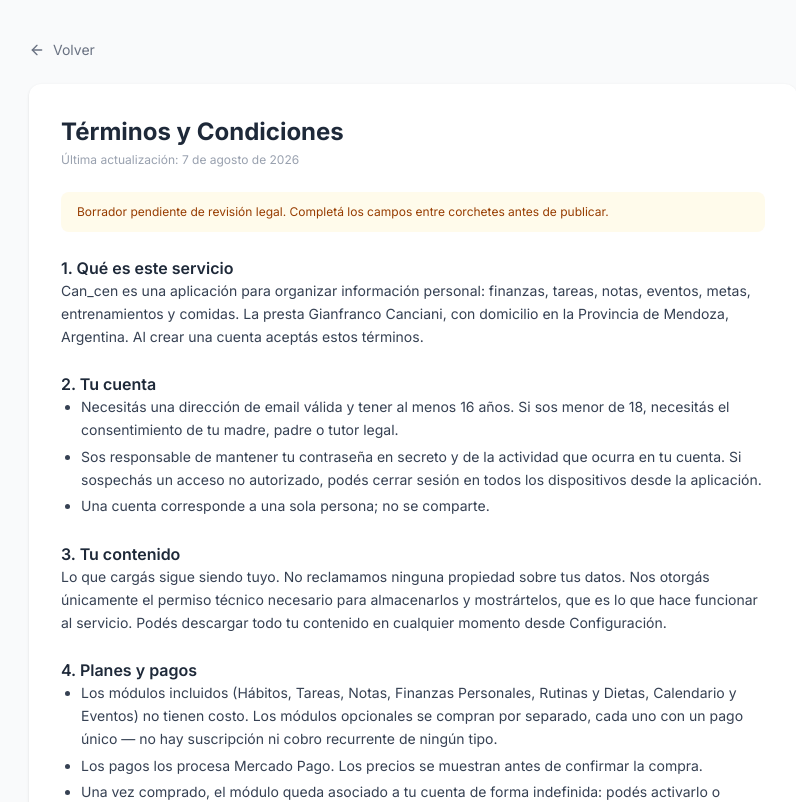
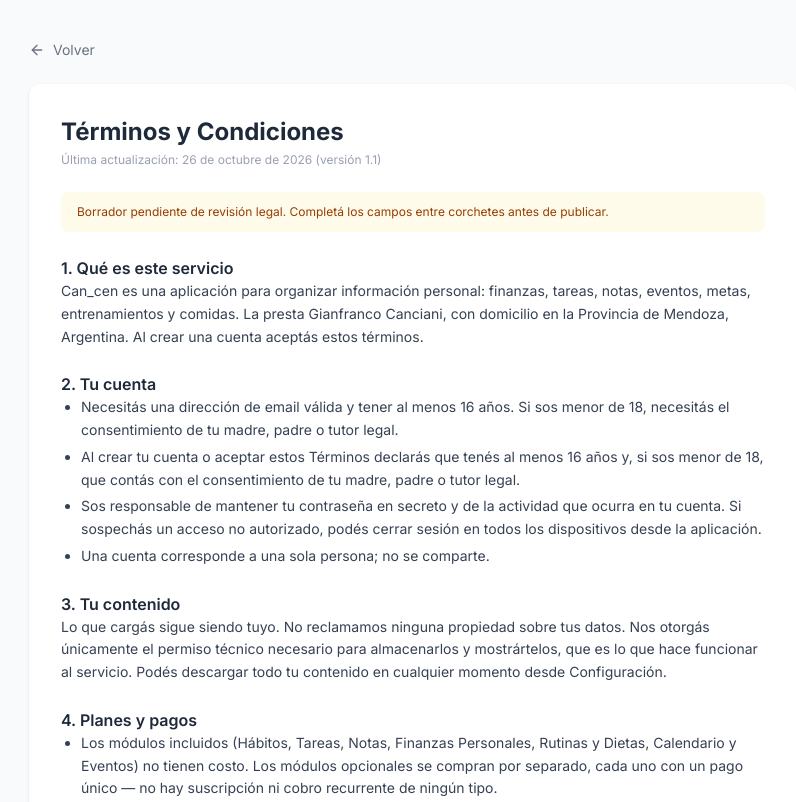
Before and after one commit to Gianfranco05/AgendaPersonalWeb, a React (Vite) app in the folder frontend/: page /terms in a window 1280 px wide. Shown: the top 802 px of the page, without its empty margins (227-1023 px from the left). Built offline with nearby package versions, Linux system fonts and the light colour scheme; no server answers.

Commit message:
docs(legal): términos 1.1 con la declaración de edad mínima en la sección 2

```diff
--- a/frontend/src/pages/Legal/TermsPage.tsx
+++ b/frontend/src/pages/Legal/TermsPage.tsx
@@ -7,7 +7,7 @@ import LegalLayout from './LegalLayout';
  */
 export default function TermsPage() {
   return (
-    <LegalLayout title="Términos y Condiciones" updatedAt="7 de agosto de 2026">
+    <LegalLayout title="Términos y Condiciones" updatedAt="26 de octubre de 2026 (versión 1.1)">
       <p className="rounded-lg bg-amber-50 dark:bg-amber-900/20 px-4 py-3 text-xs text-amber-800 dark:text-amber-300">
         Borrador pendiente de revisión legal. Completá los campos entre corchetes
         antes de publicar.
@@ -30,6 +30,11 @@ export default function TermsPage() {
             Necesitás una dirección de email válida y tener al menos 16 años.
             Si sos menor de 18, necesitás el consentimiento de tu madre, padre
             o tutor legal.
+          </li>
+          <li>
+            Al crear tu cuenta o aceptar estos Términos declarás que tenés al
+            menos 16 años y, si sos menor de 18, que contás con el
+            consentimiento de tu madre, padre o tutor legal.
           </li>
           <li>
             Sos responsable de mantener tu contraseña en secreto y de la actividad
```
Also changed, not shown: 1 other file (tests, documents, lock files or other folders).
